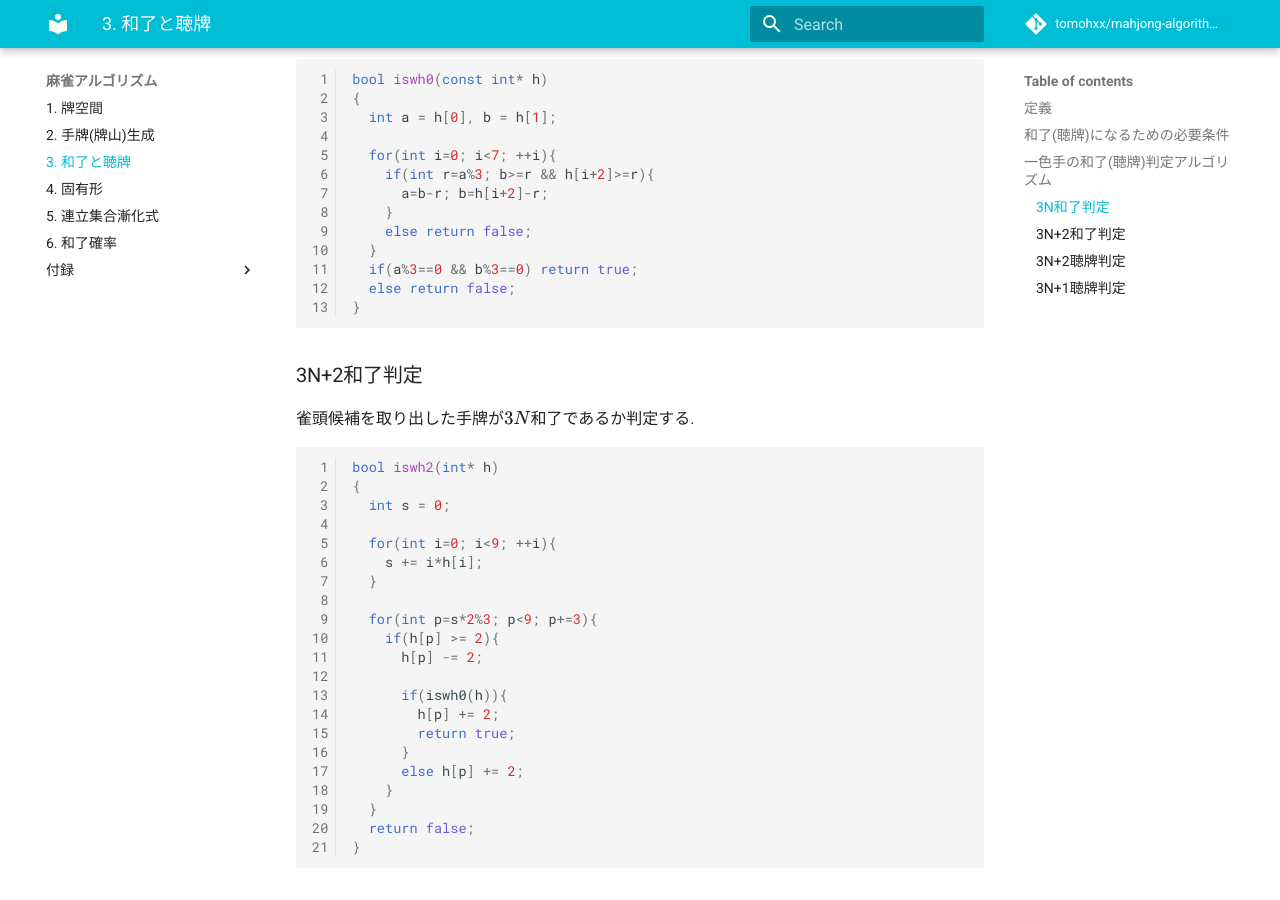
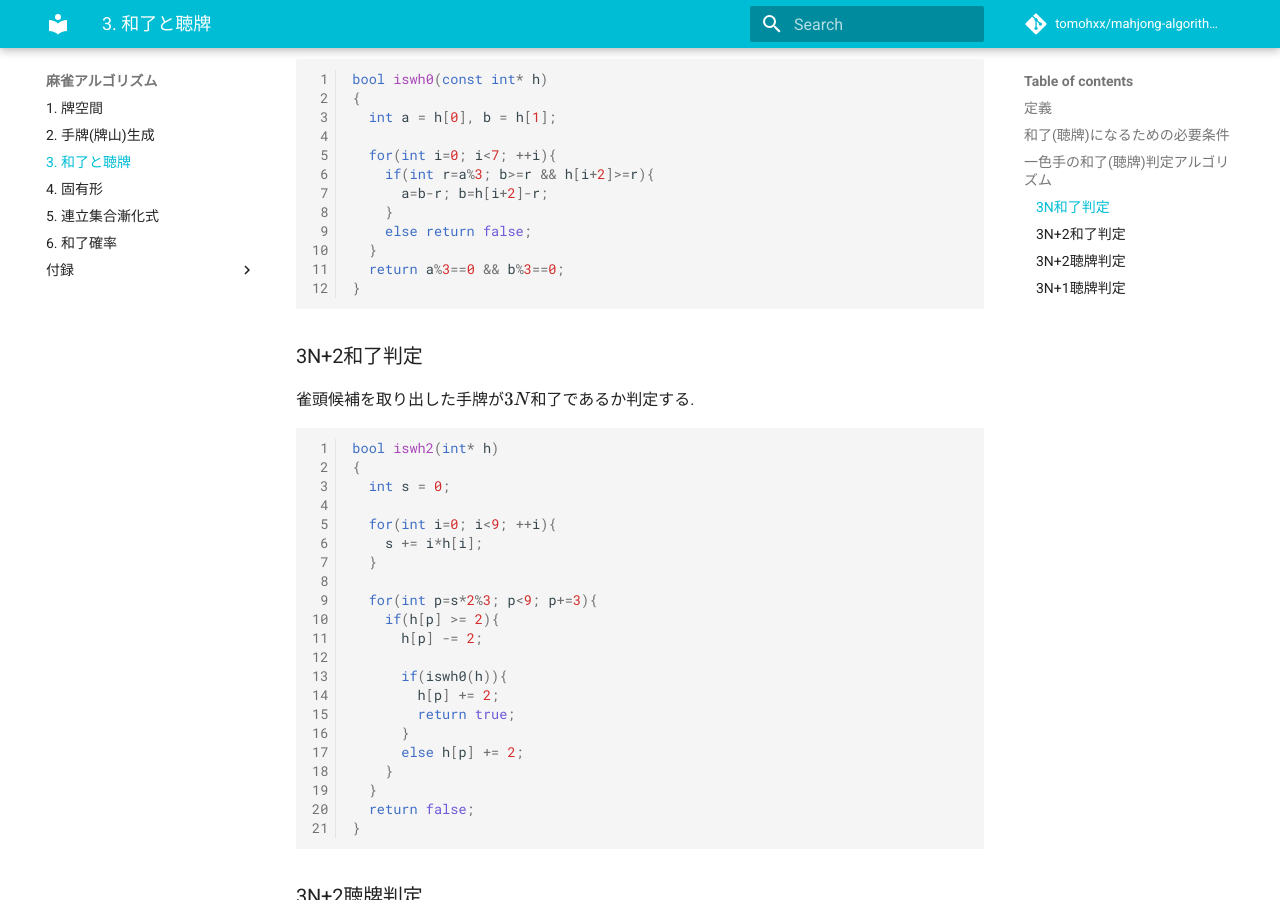
Before and after one commit to tomohxx/mahjong-algorithm-book, an MkDocs documentation site: the page built from docs/winning_hand.md, in a window 1280 px wide and 900 px high, scrolled down 1936 px. Built offline with MkDocs 1.6.1 and Material for MkDocs 9.7.7, drawn with Linux system fonts in a browser that asks for light colours; comment, search, counter and statistics services are not loaded; old or Windows-style settings are respelled for this version of MkDocs.

Commit message:
fix code

````diff
--- a/docs/winning_hand.md
+++ b/docs/winning_hand.md
@@ -62,8 +62,7 @@ bool iswh0(const int* h)
     }
     else return false;
   }
-  if(a%3==0 && b%3==0) return true;
-  else return false;
+  return a%3==0 && b%3==0;
 }
 ```
 
````
Also changed, not shown: docs/tenhou.md (+1 -2 lines).
